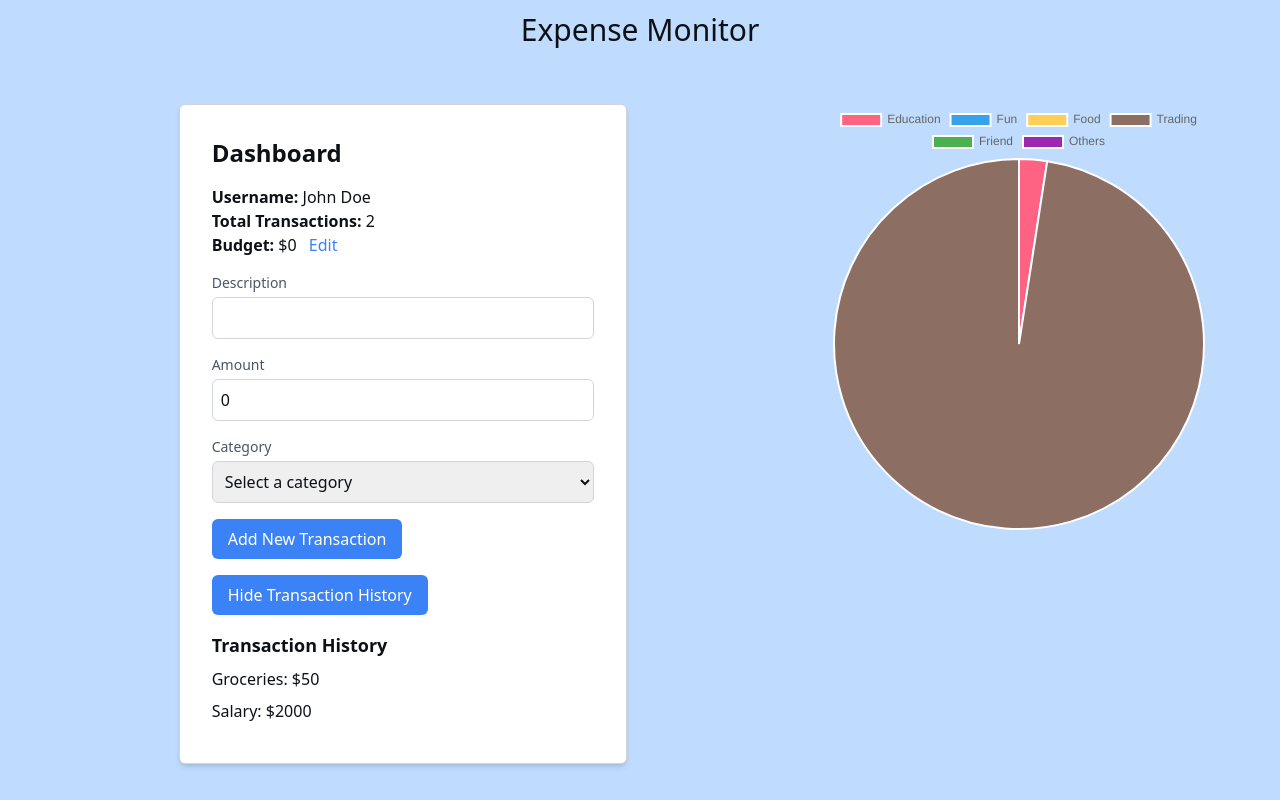
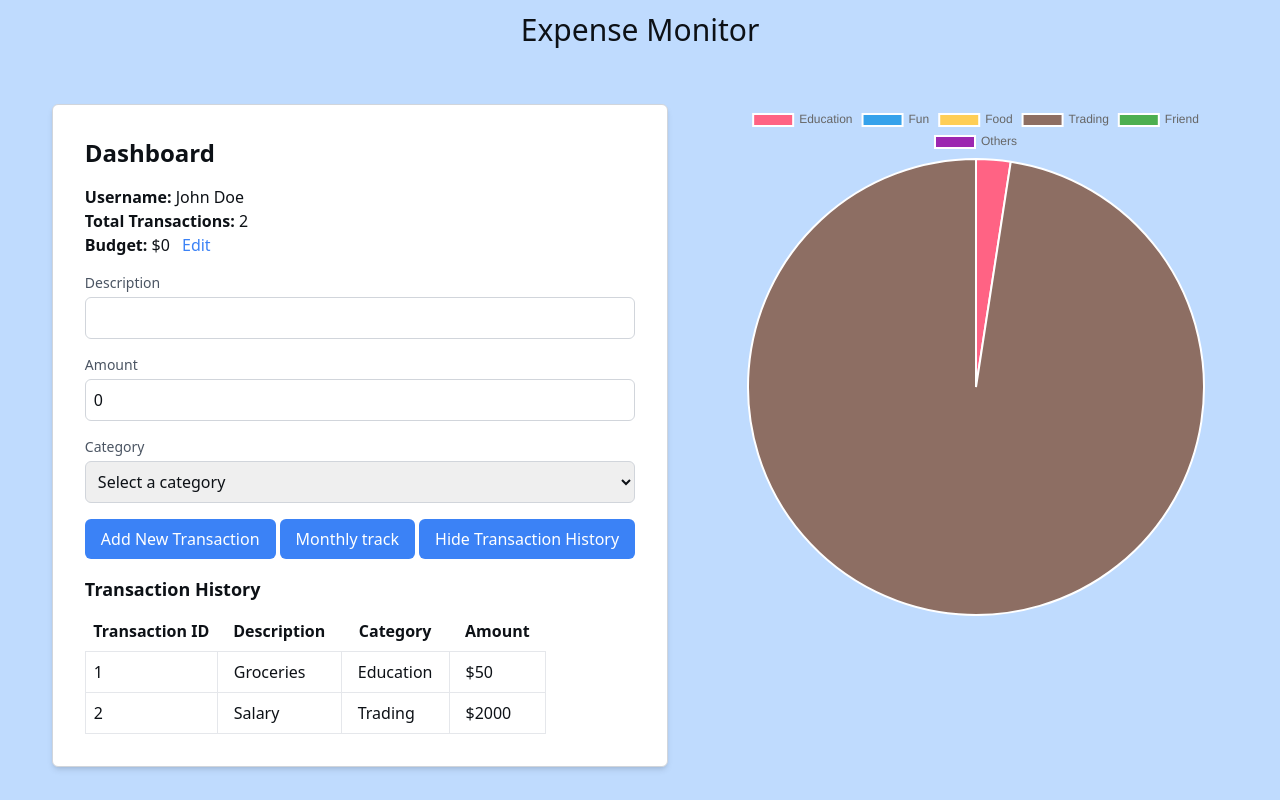
Before and after one commit to RANJEETJ06/client, a React (Create React App) app: page /1/Dashboard in a window 1280 px wide. Both pictures are taken after a click on the button "Show Transaction History". Built offline with nearby package versions, Linux system fonts and the light colour scheme.

Commit message:
Home.tsx

```diff
--- a/src/App.tsx
+++ b/src/App.tsx
@@ -4,6 +4,8 @@ import Auth from "./pages/Auth";
 import Login from "./pages/Login";
 import Signup from './pages/Signup';
 import Home from "./pages/Home";
+import NotFound from "./pages/NotFound";
+import MonthBudget from './pages/MonthBudget';
 
 function App() {
   return (
@@ -14,7 +16,9 @@ function App() {
             <Route path="/" element={<Auth/>} />
             <Route path="/Login"element={<Login/>}/>
             <Route path="/Signup"element={<Signup/>}/>
+            <Route path="/*"element={<NotFound/>}/>
             <Route path="/:userId/Dashboard"element={<Home/>}/>
+            <Route path="/:userId/Budget"element={<MonthBudget/>}/>
           </Routes>
         </Layout>
       </Router>
--- /dev/null
+++ b/src/components/TransctionList.tsx
@@ -0,0 +1,35 @@
+import { Transaction } from "../pages/Home";
+
+interface TransctionListProps {
+  transactions: Transaction[];
+}
+const TransctionList: React.FC<TransctionListProps> = ({ transactions }) => {
+  return (
+    <div>
+  <h3 className="text-lg font-semibold mb-2">Transaction History</h3>
+  <table className="table-auto ml-0">
+    <thead>
+      <tr>
+        <th className="px-2 py-2">Transaction ID</th>
+        <th className="px-4 py-2">Description</th>
+        <th className="px-4 py-2">Category</th>
+        <th className="px-4 py-2">Amount</th>
+      </tr>
+    </thead>
+    <tbody>
+      {transactions.map((transaction) => (
+        <tr key={transaction.transactionId} className="mb-2">
+          <td className="border px-2 py-2">{transaction.transactionId}</td>
+          <td className="border px-4 py-2">{transaction.description}</td>
+          <td className="border px-4 py-2">{transaction.category.categoryName}</td>
+          <td className="border px-4 py-2">${transaction.amount}</td>
+        </tr>
+      ))}
+    </tbody>
+  </table>
+</div>
+
+  );
+};
+
+export default TransctionList;
--- a/src/pages/Auth.tsx
+++ b/src/pages/Auth.tsx
@@ -1,4 +1,3 @@
-import React from 'react'
 import Box from '../components/Box'
 
 const Auth = () => {
--- a/src/pages/Home.tsx
+++ b/src/pages/Home.tsx
@@ -1,5 +1,7 @@
 import React, { useState } from "react";
 import ChartDispaly from "../components/ChartDispaly";
+import TransctionList from "../components/TransctionList";
+import { useNavigate, useParams } from 'react-router-dom';
 
 export interface Transaction {
   transactionId: number;
@@ -24,10 +26,11 @@ const categories: Category[] = [
 ];
 
 const Home: React.FC = () => {
+  const navigate=useNavigate();
+  const { userId }=useParams();
   const [showHistory, setShowHistory] = useState<boolean>(false);
   const [editingBudget, setEditingBudget] = useState<boolean>(false);
 
-  // State for handling transactions
   const [newTransactionDescription, setNewTransactionDescription] =
     useState<string>("");
   const [newTransactionAmount, setNewTransactionAmount] = useState<number>(0);
@@ -75,13 +78,9 @@ const Home: React.FC = () => {
       }
     }
   };
-
-  // Helper function to toggle editing budget
   const handleEditBudget = (): void => {
     setEditingBudget(!editingBudget);
   };
-
-  // Helper function to save the edited budget
   const handleSaveBudget = (): void => {
     if (!isNaN(parseFloat(budget.toString()))) {
       setEditingBudget(false);
@@ -89,7 +88,7 @@ const Home: React.FC = () => {
   };
   return (
     <div className="container mx-auto flex flex-col lg:flex-row justify-evenly">
-      <div className="max-w-md mx-auto bg-white p-8 border border-gray-300 rounded-md shadow-md basis-2/3">
+      <div className="max-w-max mx-auto bg-white p-8 border border-gray-300 rounded-md shadow-md basis-3/5">
         <h2 className="text-2xl font-semibold mb-4">Dashboard</h2>
 
         <div className="mb-4">
@@ -114,7 +113,7 @@ const Home: React.FC = () => {
                 value={budget}
                 onChange={(e) => setBudget(parseFloat(e.target.value))}
                 className="mt-1 p-2 w-full border border-gray-300 rounded-md"
-                style={{ appearance: "textfield" }}
+                style={{ WebkitAppearance: 'none', MozAppearance: 'textfield' }}
               />
               <button
                 className="bg-green-500 text-white py-2 px-4 rounded-md ml-2 hover:bg-green-600 mt-2"
@@ -205,10 +204,17 @@ const Home: React.FC = () => {
         </div>
 
         <button
-          className="bg-blue-500 text-white py-2 px-4 rounded-md mb-4 hover:bg-blue-600"
+          className="bg-blue-500 text-white py-2 px-4 rounded-md mb-4 hover:bg-blue-600 mr-1"
           onClick={handleAddTransaction}
         >
           Add New Transaction
+        </button>
+
+        <button
+        className="bg-blue-500 text-white py-2 px-4 rounded-md mb-4 hover:bg-blue-600 mr-1"
+        onClick={()=>navigate(`/${userId}/Budget`)}
+        >
+          Monthly track
         </button>
 
         <button
@@ -221,19 +227,10 @@ const Home: React.FC = () => {
         </button>
 
         {showHistory && (
-          <div>
-            <h3 className="text-lg font-semibold mb-2">Transaction History</h3>
-            <ul>
-              {transactions.map((transaction) => (
-                <li key={transaction.transactionId} className="mb-2">
-                  {transaction.description}: ${transaction.amount}
-                </li>
-              ))}
-            </ul>
-          </div>
+          <TransctionList transactions={transactions}/>
         )}
       </div>
-      <div className="flex flex-wrap justify-center basis-1/3 mr-12">
+      <div className="flex flex-wrap justify-center basis-2/5 mr-12">
         <ChartDispaly transactions={transactions} categories={categories} />
       </div>
     </div>
--- a/src/pages/Login.tsx
+++ b/src/pages/Login.tsx
@@ -6,10 +6,9 @@ const Login = () => {
   const [password, setPassword] = useState("");
   const [error, setError] = useState("");
   const navigate = useNavigate();
-  const userId = "";
+  const userId = 1;
 
   const handleLogin = () => {
-    // Simple email or username validation
     const isEmail = /^[^\s@]+@[^\s@]+\.[^\s@]+$/.test(identifier);
 
     if (!isEmail && !identifier.trim()) {
@@ -20,10 +19,8 @@ const Login = () => {
       setError("Inavlid credentials");
       return;
     }
-    // Add your login logic here
     console.log("Logging in...");
     navigate(`/${userId}/Dashboard`);
-    // Reset error after successful login
     setError("");
   };
 
--- /dev/null
+++ b/src/pages/MonthBudget.tsx
@@ -0,0 +1,11 @@
+import React from 'react'
+
+const MonthBudget = () => {
+  return (
+    <div>
+      Budget
+    </div>
+  )
+}
+
+export default MonthBudget
--- /dev/null
+++ b/src/pages/NotFound.tsx
@@ -0,0 +1,22 @@
+const NotFound = () => {
+  return (
+    <div role="alert" className="alert alert-error">
+      <svg
+        xmlns="http://www.w3.org/2000/svg"
+        className="stroke-current shrink-0 h-6 w-6"
+        fill="none"
+        viewBox="0 0 24 24"
+      >
+        <path
+          strokeLinecap="round"
+          strokeLinejoin="round"
+          strokeWidth="2"
+          d="M10 14l2-2m0 0l2-2m-2 2l-2-2m2 2l2 2m7-2a9 9 0 11-18 0 9 9 0 0118 0z"
+        />
+      </svg>
+      <span>Error! Something went wrong</span>
+    </div>
+  );
+};
+
+export default NotFound;
```
